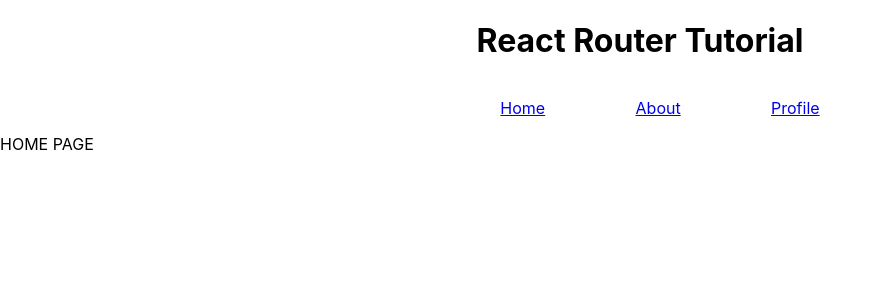
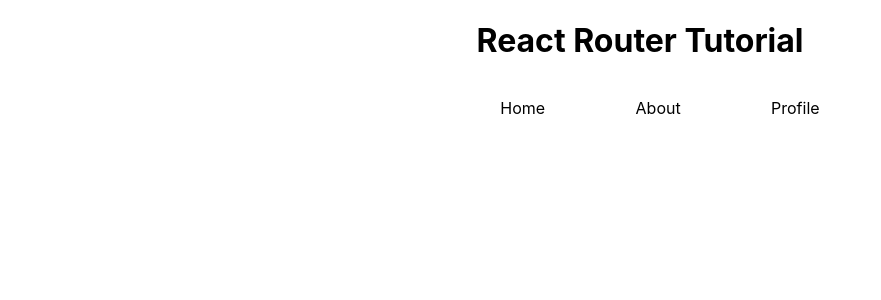
Before and after one commit to shaikshagufta/React-Routers, a React (Create React App) app: page /demo/ in a window 1280 px wide. Shown: the top 300 px of the page, without its empty margins (0-881 px from the left). Built offline with nearby package versions, Linux system fonts and the light colour scheme.

Commit message:
page position

```diff
--- a/src/App.css
+++ b/src/App.css
@@ -9,3 +9,7 @@
   display: flex;
   justify-content: space-evenly;
 }
+a{
+  text-decoration: none;
+  color: inherit;
+}
--- a/src/pages/Home.js
+++ b/src/pages/Home.js
@@ -1,4 +1,14 @@
+import { useEffect } from "react"
+
 const Home = () => {
+
+    //to continue the other page from top insted of
+    //its previous position the page was when we were on another page
+    useEffect(() => {
+        window.scroll(0,0)
+    }, [])
+
+
     return (
         <div>
             HOME PAGE
```
Also changed, not shown: src/App.js (+7 -8 lines).
